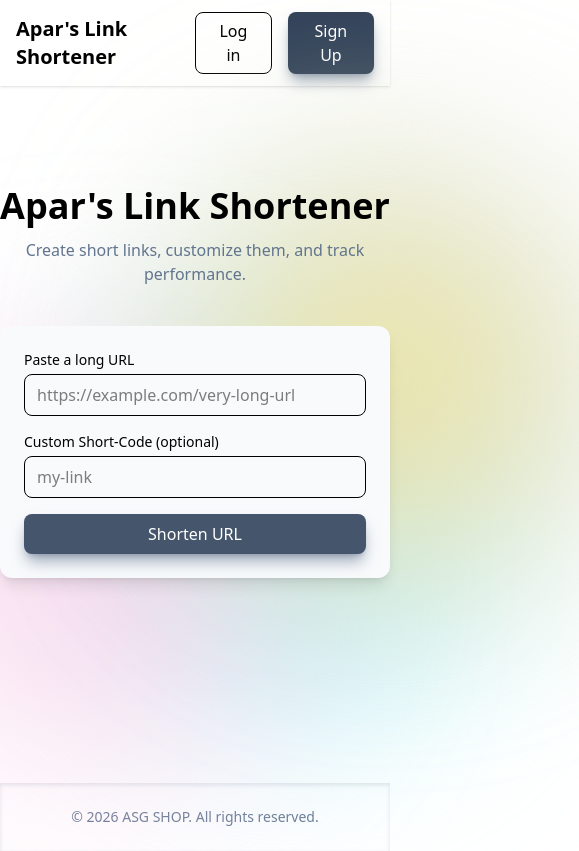
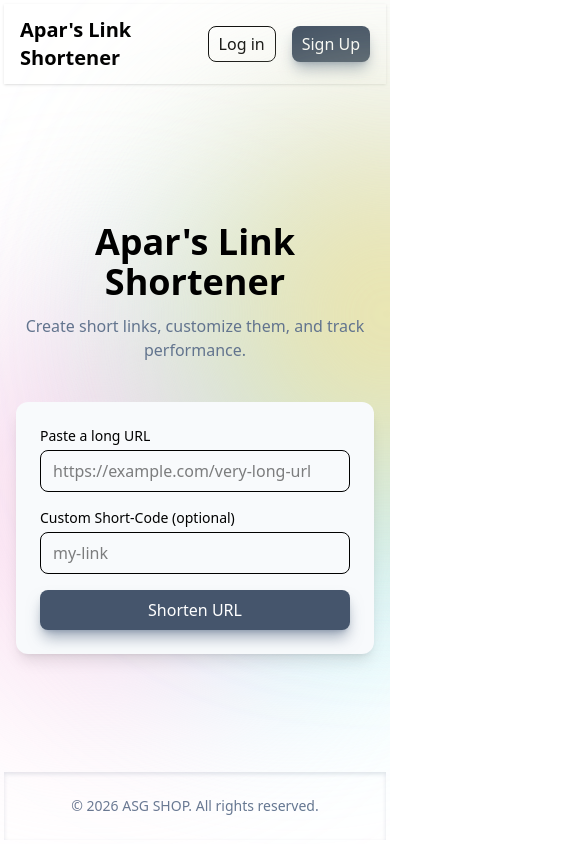
Before and after one commit to awolad-wq/url-shortner, a React (Vite) app in the folder client/: page / in a window 390 px wide. Shown: the whole page, 579 px wide, since content can reach past the window. Built offline with nearby package versions, Linux system fonts and the light colour scheme.

Commit message:
Responsive

```diff
--- a/client/src/Components/Navbar.jsx
+++ b/client/src/Components/Navbar.jsx
@@ -5,7 +5,7 @@ const Navbar = () => {
 
 
   return (
-    <nav className="bg-white shadow-sm ">
+    <nav className="bg-white shadow-sm">
       <div className="max-w-6xl mx-auto px-4 py-3 flex items-center">
 
         {/* Left - Logo */}
@@ -23,10 +23,10 @@ const Navbar = () => {
 
         {/* Right - Buttons */}
         <div className="flex-1 flex justify-end gap-4">
-          <button className="border px-4 py-1.5 rounded-lg hover:bg-slate-100">
+          <button className="border px-2.5 md:px-4 py1.5 rounded-lg hover:bg-slate-100">
             <Link>Log in</Link>
           </button>
-          <button className="bg-slate-700 shadow-lg shadow-slate-500/60 text-white px-4 py-1.5 rounded-lg hover:bg-slate-900 cursor-pointer">
+          <button className="bg-slate-700 shadow-lg shadow-slate-500/60 text-white px-2.5 md:px-4 py-1.5 rounded-lg hover:bg-slate-900 cursor-pointer">
             <Link>Sign Up</Link>
           </button>
         </div>
--- a/client/src/Layout/HomeLayout.jsx
+++ b/client/src/Layout/HomeLayout.jsx
@@ -5,12 +5,12 @@ import Footer from '../Components/Footer';
 
 const HomeLayout = () => {
   return (
-    <div>
+    <div className='min-h-screen flex flex-col justify-between p-1 lg:p-0 overflow-hidden'>
       <header>
         <Navbar></Navbar>
       </header>
 
-      <main className="relative min-h-[66vh] w-full ">
+      <main className="relative min-h-[66vh] p-3 lg:p-0">
         <div className="absolute top-1/4 left-1/4 w-96 h-96 bg-cyan-200/80 rounded-full blur-[100px]"></div>
         <div className="absolute top-1/3 right-1/4 w-96 h-96 bg-pink-200/70 rounded-full blur-[100px]"></div>
         <div className="absolute left-1/2 right-1/4 w-96 h-96 bg-blue-200/80 rounded-full blur-[100px]"></div>
```
